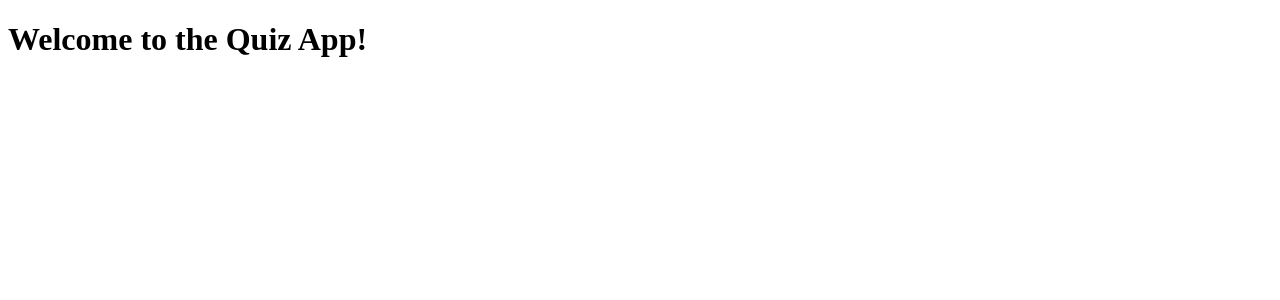
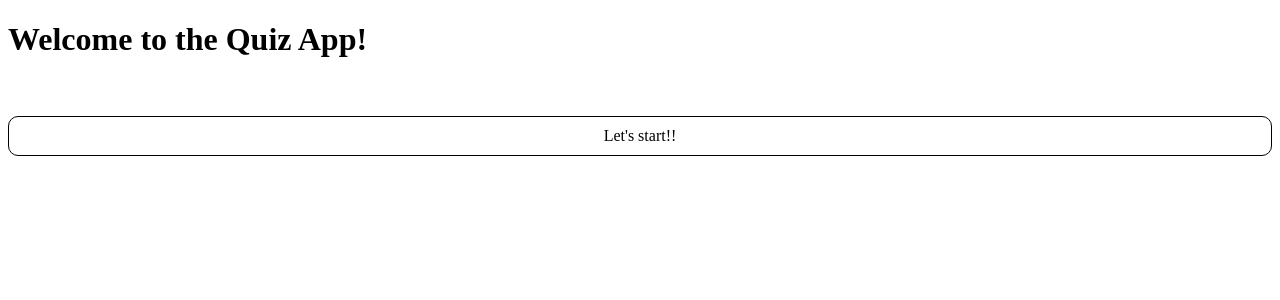
Before and after one commit to Yopipo415/react-router-practice2, a React (Create React App) app: page / in a window 1280 px wide. Shown: the top 300 px of the page. Built offline with nearby package versions, Linux system fonts and the light colour scheme.

Commit message:
Exercise 6 : Create Button.

```diff
--- /dev/null
+++ b/src/components/Button/Button.css
@@ -0,0 +1,17 @@
+.Button {
+    border: solid 1px black;
+    border-radius: 10px;
+    margin-bottom: 20px;
+    padding: 10px;
+    background: #fff;
+    word-break: break-word;
+    display: flex;
+    align-items: center;
+    justify-content: center;
+    cursor: pointer;
+}
+
+.Button:hover {
+    background: #adc6ff;
+    transition-duration: 200ms;
+}
--- /dev/null
+++ b/src/components/Button/Button.jsx
@@ -0,0 +1,21 @@
+import React from 'react';
+import "./Button.css";
+
+const Button = (props) => {
+    let { onClickHandler } = props;
+
+    if ( typeof onClickHandler !== 'function' ) {
+        onClickHandler = () => {};
+    }
+
+    return (
+        <div
+            className="Button"
+            onClick={ onClickHandler }
+        >
+            { props.children }
+        </div>
+    );
+};
+
+export default Button;
--- a/src/components/Home/Home.jsx
+++ b/src/components/Home/Home.jsx
@@ -1,11 +1,11 @@
 import React from 'react';
-// import Button from "../Button/Button";
+import Button from "../Button/Button";
 
 const Home = ({ history }) => {
     return (
         <div>
             <h1>Welcome to the Quiz App!</h1>
-            {/* <br/>
+            <br/>
             <br/>
             <Button
                 onClickHandler={() => {
@@ -13,7 +13,7 @@
                 }}
             >
                 Let's start!!
-            </Button> */}
+            </Button>
         </div>
     );
 };
```
Also changed, not shown: 1 other file (tests, documents, lock files or other folders).
